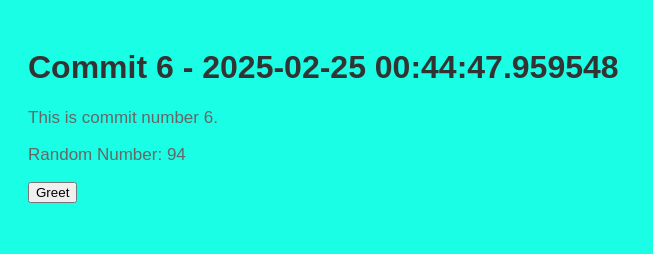
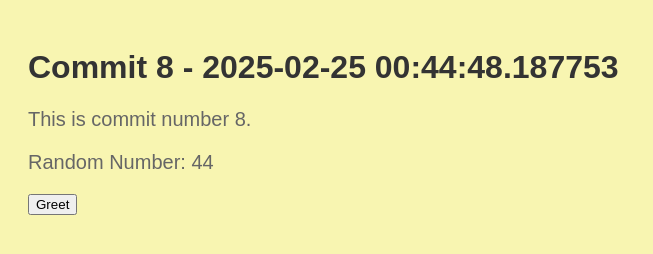
Before and after one commit to stiffs95/myrep-repo-20250225004445, a plain HTML site: page index.html in a window 1280 px wide. Shown: the whole page, without its empty margins (0-653 px from the left). Drawn offline with Linux system fonts and the light colour scheme.

Commit message:
📝 Commit 8 with HTML, CSS, and JS

```diff
--- a/index.html
+++ b/index.html
@@ -2,13 +2,13 @@
     <!DOCTYPE html>
     <html>
     <head>
-        <title>Commit 6 - 2025-02-25 00:44:47.959548</title>
+        <title>Commit 8 - 2025-02-25 00:44:48.187753</title>
         <link rel="stylesheet" href="style.css">
     </head>
     <body>
-        <h1>Commit 6 - 2025-02-25 00:44:47.959548</h1>
-        <p>This is commit number 6.</p>
-        <p>Random Number: 94</p>
+        <h1>Commit 8 - 2025-02-25 00:44:48.187753</h1>
+        <p>This is commit number 8.</p>
+        <p>Random Number: 44</p>
         <button onclick="greet()">Greet</button>
         <script src="script.js"></script>
     </body>
--- a/script.js
+++ b/script.js
@@ -2,4 +2,4 @@
     function greet() {
         alert('Hello from commit ' + commitNumber + '!');
     }
-    var commitNumber = 6;
+    var commitNumber = 8;
--- a/style.css
+++ b/style.css
@@ -1,7 +1,7 @@
 
     body {
         font-family: Arial, sans-serif;
-        background-color: #1bfee6;
+        background-color: #f8f5b1;
         padding: 20px;
     }
     h1 {
@@ -9,5 +9,5 @@
     }
     p {
         color: #666;
-        font-size: 17px;
+        font-size: 20px;
     }
```
